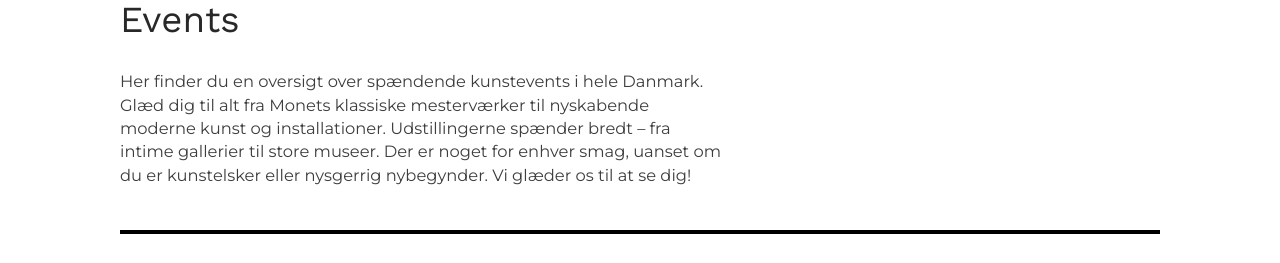
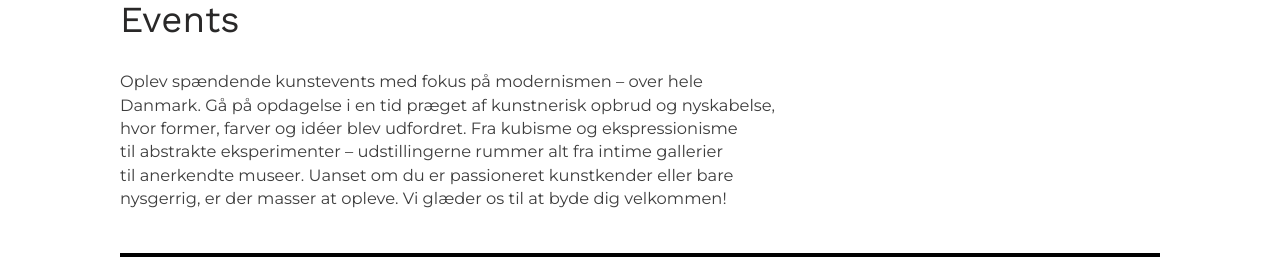
Before and after one commit to matildebresciani/frontend-eksamen, a Next.js app: page /events in a window 1280 px wide. Shown: the part 185-448 px from the top of the page. Built offline with nearby package versions, Linux system fonts and the light colour scheme; no server answers.

Commit message:
ny tekst til event side

```diff
--- a/src/app/events/page.jsx
+++ b/src/app/events/page.jsx
@@ -51,12 +51,7 @@ export default function Page() {
     <section>
       <h1 className="mb-2 sm:mb-3">Events</h1>
       <p>
-        Her finder du en oversigt over spændende kunstevents i hele Danmark.
-        Glæd dig til alt fra Monets klassiske mesterværker til nyskabende
-        moderne kunst og installationer. Udstillingerne spænder bredt – fra
-        intime gallerier til store museer. Der er noget for enhver smag, uanset
-        om du er kunstelsker eller nysgerrig nybegynder. Vi glæder os til at se
-        dig!
+      Oplev spændende kunstevents med fokus på modernismen – over hele Danmark. Gå på opdagelse i en tid præget af kunstnerisk opbrud og nyskabelse, hvor former, farver og idéer blev udfordret. Fra kubisme og ekspressionisme til abstrakte eksperimenter – udstillingerne rummer alt fra intime gallerier til anerkendte museer. Uanset om du er passioneret kunstkender eller bare nysgerrig, er der masser at opleve. Vi glæder os til at byde dig velkommen!
       </p>
       <div>
         <div className="border-2 border-black w-full my-6 sm:my-10  sm:self-start sm:sticky sm:top-37 md:top-41 lg:top-45"></div>
```
